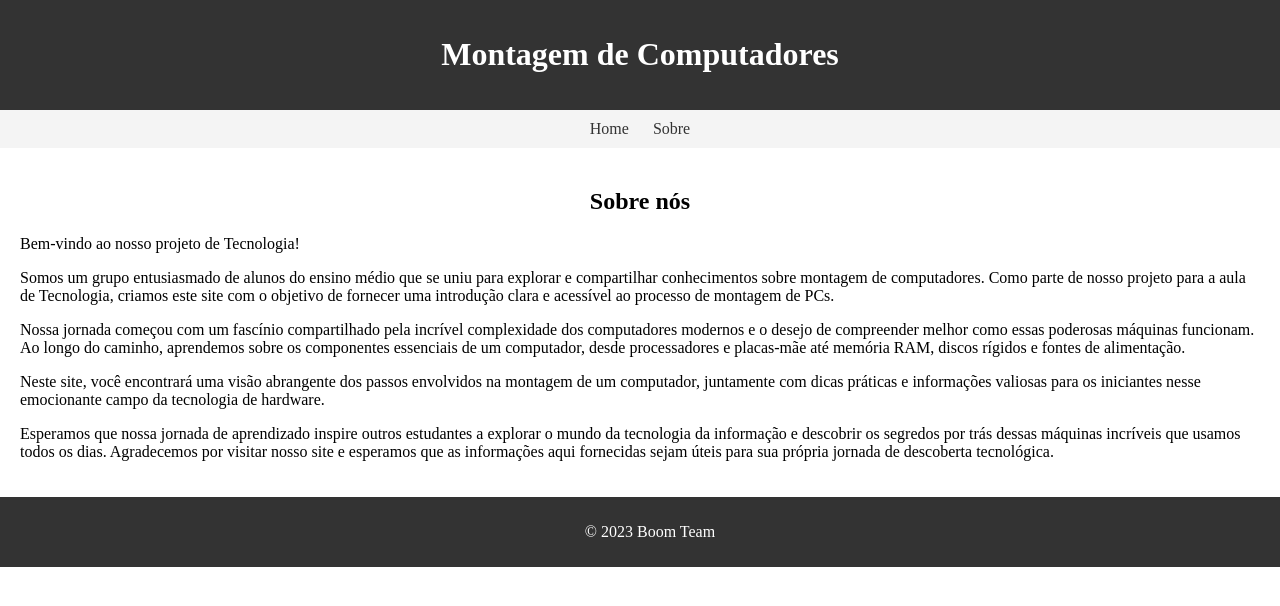
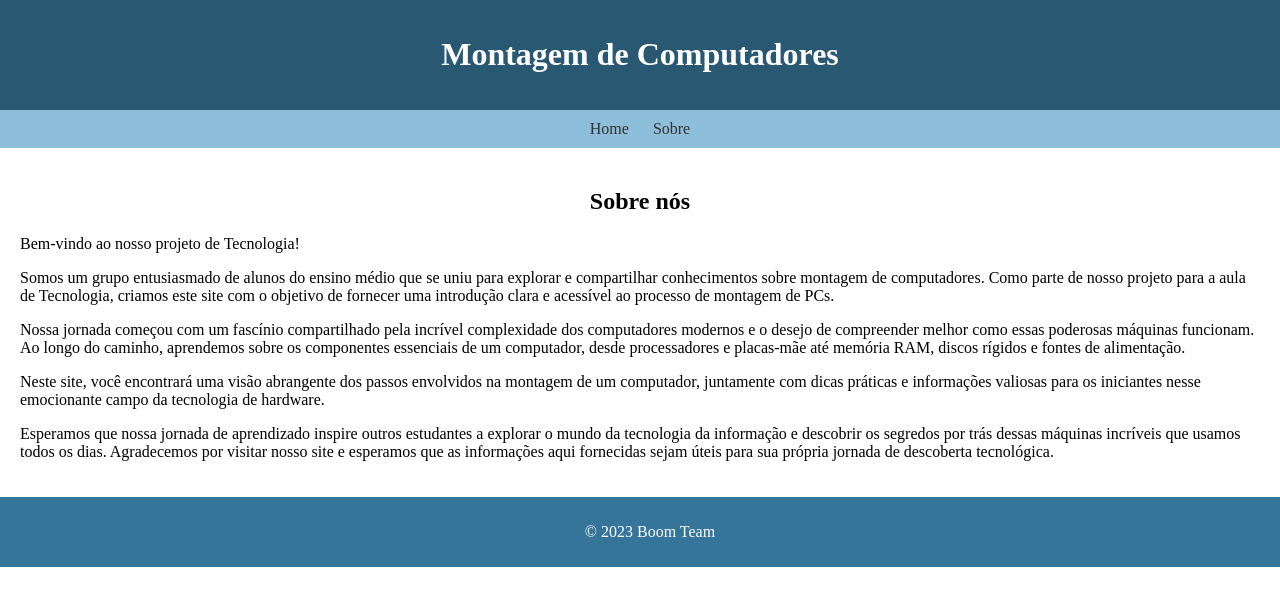
Before and after one commit to xebisco/obj, a plain HTML site: page about.html in a window 1280 px wide. Drawn offline with Linux system fonts and the light colour scheme.

Commit message:
Update colors

```diff
--- a/style.css
+++ b/style.css
@@ -9,13 +9,13 @@ h2 {
     text-align: center;
 }
 header {
-    background-color: #333;
+    background-color: #295872;
     color: #fff;
     padding: 15px;
     text-align: center;
 }
 nav {
-    background-color: #f4f4f4;
+    background-color: #8dbeda;
     text-align: center;
     padding: 10px;
 }
@@ -31,7 +31,7 @@ section {
     padding: 20px;
 }
 footer {
-    background-color: #333;
+    background-color: #357599;
     color: #fff;
     text-align: center;
     padding: 10px;
@@ -40,7 +40,7 @@ footer {
     width: 100%;
 }
 .cb {
-    background-color: #f4f4f4;
+    background-color: #8dbeda;
     text-align: center;
     line-height: 30px;
 }
```
